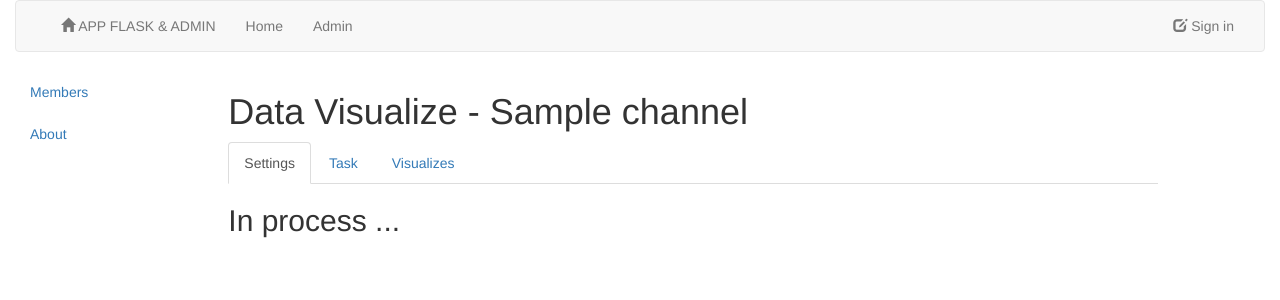
After one commit to rubenlorenzo/Flask_Scaffold_Admin, a Flask app: template app/data_visualize/templates/admin/channel_options_page.html in a window 1280 px wide. The commit adds this page. Shown: the top 300 px of the page. Run offline with Flask 2, Linux system fonts and the light colour scheme; the template is opened without the code that fills it: most values are stand-ins (such as "Sample title", 1, 10 or a date in 2020); parts of the project's set-up code (start-up, migrations or seed data) failed here and were passed over; some libraries are stand-ins or nearby versions.

Commit message:
initial channel options

```diff
--- /dev/null
+++ b/app/data_visualize/templates/admin/channel_options_page.html
@@ -0,0 +1,12 @@
+{% extends "base_admin.html" %}
+{% block content_admin %}
+  <h1> Data Visualize -  {{channel}}</h1>
+  <ul class="nav nav-tabs">
+    <li class="active"><a href="#">Settings</a></li>
+    <li><a href="#">Task</a></li>
+    <li><a href="#">Visualizes</a></li>
+  </ul>
+  {% block content_channels_options %}
+  <h2>In process ...</h2>
+  {% endblock %}
+{% endblock %}
```
Also changed, not shown: app/data_visualize/templates/admin/channels_visualize_page.html (+4 -4 lines), app/data_visualize/views.py (+7 -0 lines).
